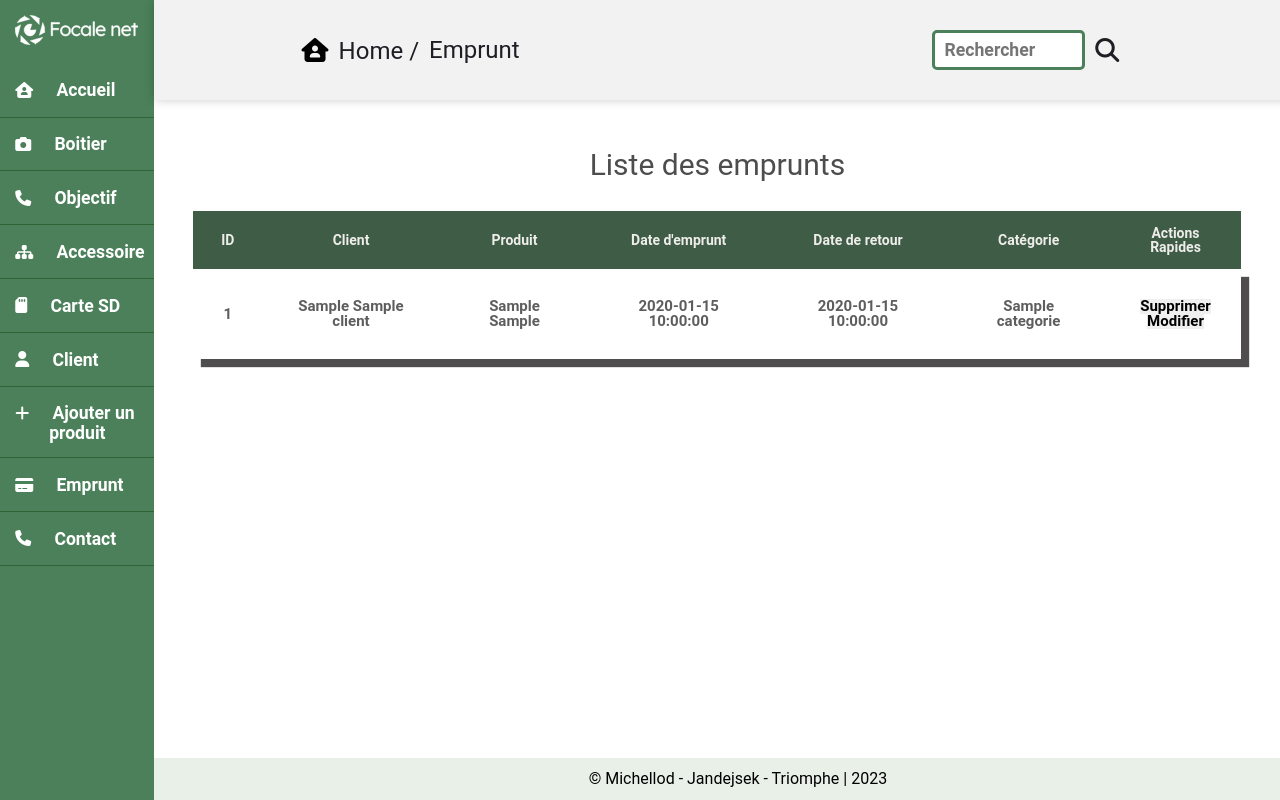
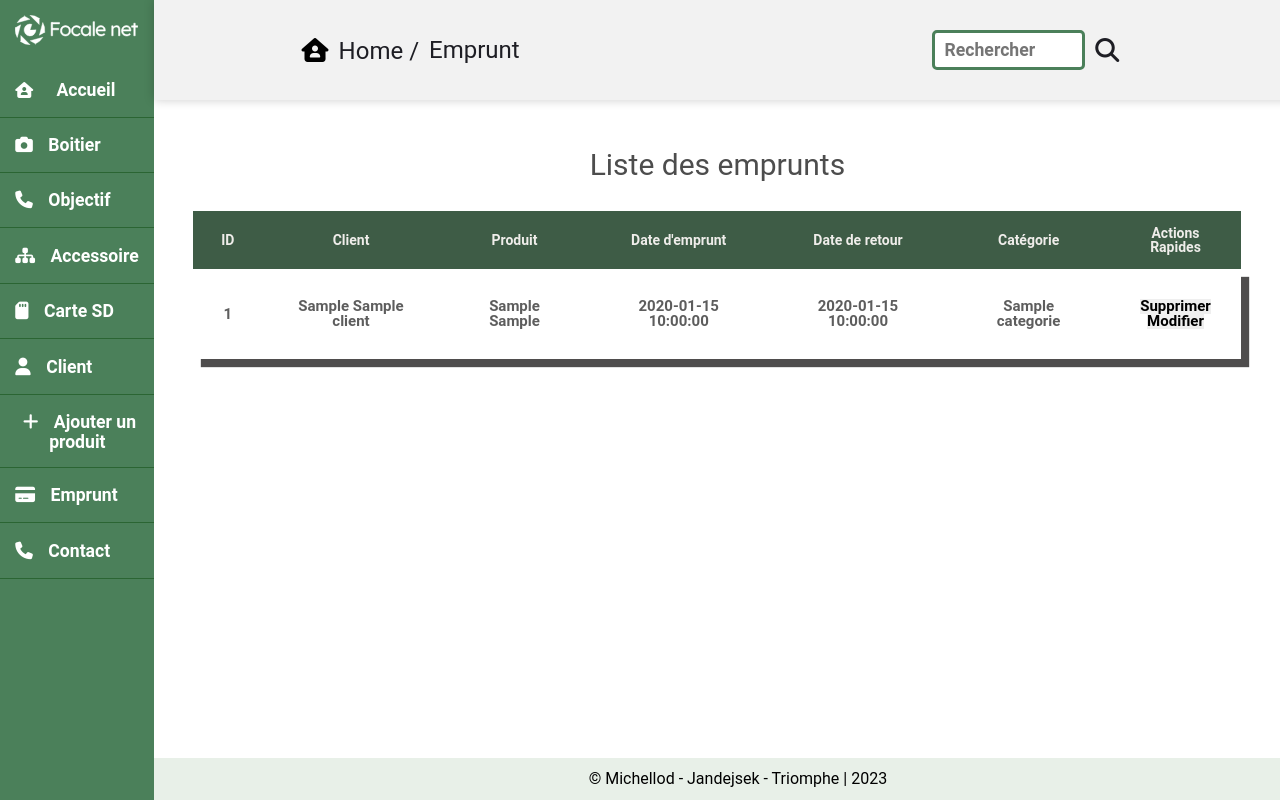
Before and after one commit to Klaimand22/sae203, a PHP site: page /html/emprunt.php in a window 1280 px wide. Run offline with PHP 8.4, Linux system fonts and the light colour scheme; tables that the repository leaves empty or names only in its code hold one stand-in row (values such as "Sample post"); some libraries are stand-ins or nearby versions.

Commit message:
peaufinage

```diff
--- a/css/menu.css
+++ b/css/menu.css
@@ -83,6 +83,7 @@ header div i {
 .produit {
     position: relative;
     margin-left: 27%;
+    padding: 10% 0;
 }
 
 .menu img {
@@ -113,8 +114,14 @@ header div i {
 
 
 }
+.menu ul a {
+    text-decoration: none;
+    color: white;
+    font-size: 1.1rem;
+    font-weight: bold;
+}
 
-.menu ul li a:hover {
+.menu ul a:hover {
     color: #F2F2F2;
     transition: 0.5s;
 }
--- a/html/add_product.php
+++ b/html/add_product.php
@@ -55,8 +55,8 @@
                     <input type="submit" name="submit" value="Ajouter le produit">
                 </form>
 
-            <?php
-            }
+            <?php   }
+
             ?>
 
             <?php
--- a/html/emprunt.php
+++ b/html/emprunt.php
@@ -31,8 +31,6 @@
             $categorie = str_replace('.php', '', basename($_SERVER['SCRIPT_NAME']));
         }
         $id = $_POST['delete_id'];
-        echo "<h1> $categorie </h1>";
-        echo "<h1> $id </h1>";
         mysqli_query($CONNEXION, "DELETE FROM sae203_$categorie WHERE id_$categorie=$id");
     }
 
@@ -80,7 +78,7 @@
                 } else {
 
 
-                    $sql = mysqli_query($CONNEXION, "SELECT em.id_emprunt, c.prenom, c.nom, c.telephone, cat.nom AS categorie, p.marque, p.modele, em.date_debut, em.date_fin
+                $sql = mysqli_query($CONNEXION, "SELECT em.id_emprunt, c.prenom, c.nom, c.telephone, cat.nom AS categorie, p.marque, p.modele, em.date_debut, em.date_fin
                 FROM sae203_client c
                 JOIN sae203_emprunt em ON c.id_client = em.sae203_client_id_client
                 JOIN sae203_categorie cat ON em.sae203_categorie_id_categorie = cat.id_categorie
--- a/html/menu.php
+++ b/html/menu.php
@@ -25,17 +25,14 @@
 
 
 
-        <li><i class="fa-solid fa-camera"></i><a href="boitier.php">Boitier</a></li>
-        <li><i class="fa-solid fa-phone"></i><a href="objectif.php">Objectif</a></li>
-        <li><i class="fa-solid fa-sitemap"></i><a href="accessoire.php">Accessoire</a></li>
-        <li><i class="fa-solid fa-sd-card"></i><a href="carte_sd.php">Carte SD</a></li>
-        <li><i class="fa-solid fa-user"></i><a href="client.php">Client</a></li>
-        <li><i class="fa-solid fa-plus"></i><a href="add-product-categorie.php">Ajouter un </a><a class="produit">produit</a></li>
-        <li><i class="fa-solid fa-credit-card"></i><a href="emprunt.php">Emprunt</a></li>
-        <li><i class="fa-solid fa-phone"></i><a href="contact.html">Contact</a></li>
-    </ul>
-
-
+        <a href="boitier.php"><li><i class="fa-solid fa-camera"></i>Boitier</li></a>
+        <a href="objectif.php"><li><i class="fa-solid fa-phone"></i>Objectif</li></a>
+        <a href="accessoire.php"><li><i class="fa-solid fa-sitemap"></i>Accessoire</li></a>
+        <a href="carte_sd.php"><li><i class="fa-solid fa-sd-card"></i>Carte SD</li></a>
+        <a href="client.php"><li><i class="fa-solid fa-user"></i>Client</li></a>
+        <a href="add-product-categorie.php"><li><i class="fa-solid fa-plus"></i>Ajouter un <a class="produit">produit</a></li></a>
+        <a href="emprunt.php"><li><i class="fa-solid fa-credit-card"></i>Emprunt</li></a>
+        <a href="contact.html"><li><i class="fa-solid fa-phone"></i>Contact</li></a>
     </ul>
 </div>
 
```
